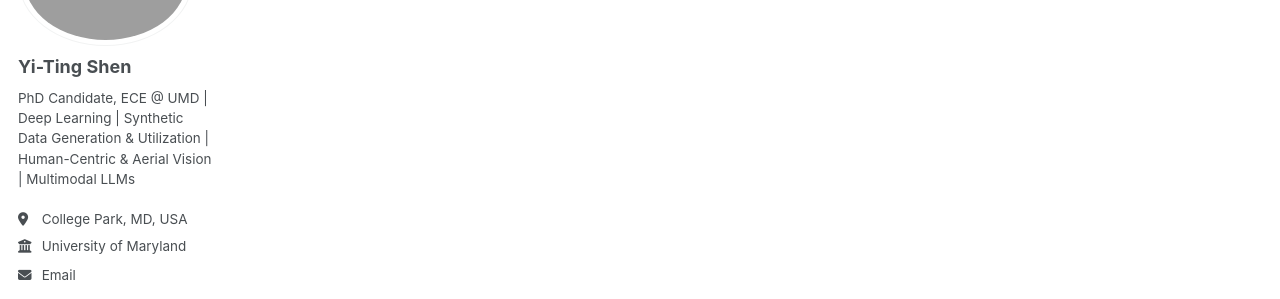
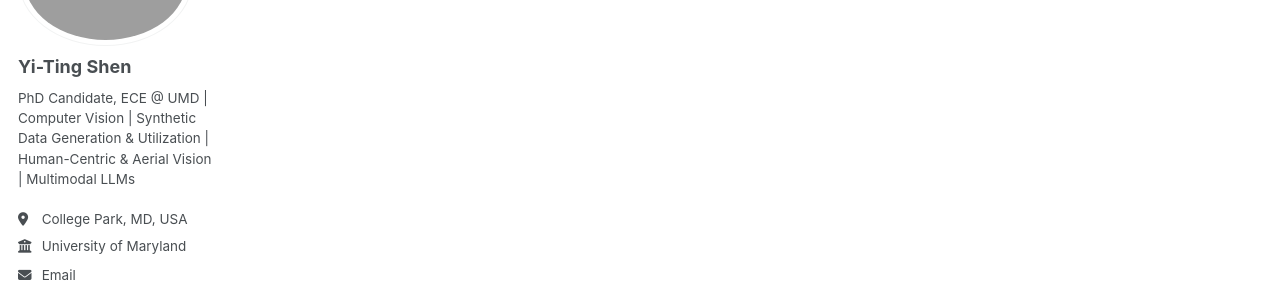
Before and after one commit to DennisShen/dennisshen.github.io, a Jekyll site: the page built from _pages/category-archive.html, in a window 1280 px wide. Shown: the part 187-486 px from the top of the page. Built offline with Jekyll 4.4.1, drawn with Linux system fonts in a browser that asks for light colours; some web fonts are replaced.

Commit message:
Update about.md and _config.yml

```diff
--- a/_config.yml
+++ b/_config.yml
@@ -25,7 +25,7 @@ author:
   avatar           : "IMG_0203.jpg"
   name             : "Yi-Ting Shen" # Name to display in the sidebar
   pronouns         : # example: "she/her"
-  bio              : "PhD Candidate, ECE @ UMD | Deep Learning | Synthetic Data Generation & Utilization | Human-Centric & Aerial Vision | Multimodal LLMs"
+  bio              : "PhD Candidate, ECE @ UMD | Computer Vision | Synthetic Data Generation & Utilization | Human-Centric & Aerial Vision | Multimodal LLMs"
   location         : "College Park, MD, USA" # Location to display in the sidebar
   employer         : "University of Maryland"
   uri              : # URL
```
Also changed, not shown: _pages/about.md (+1 -1 lines).
